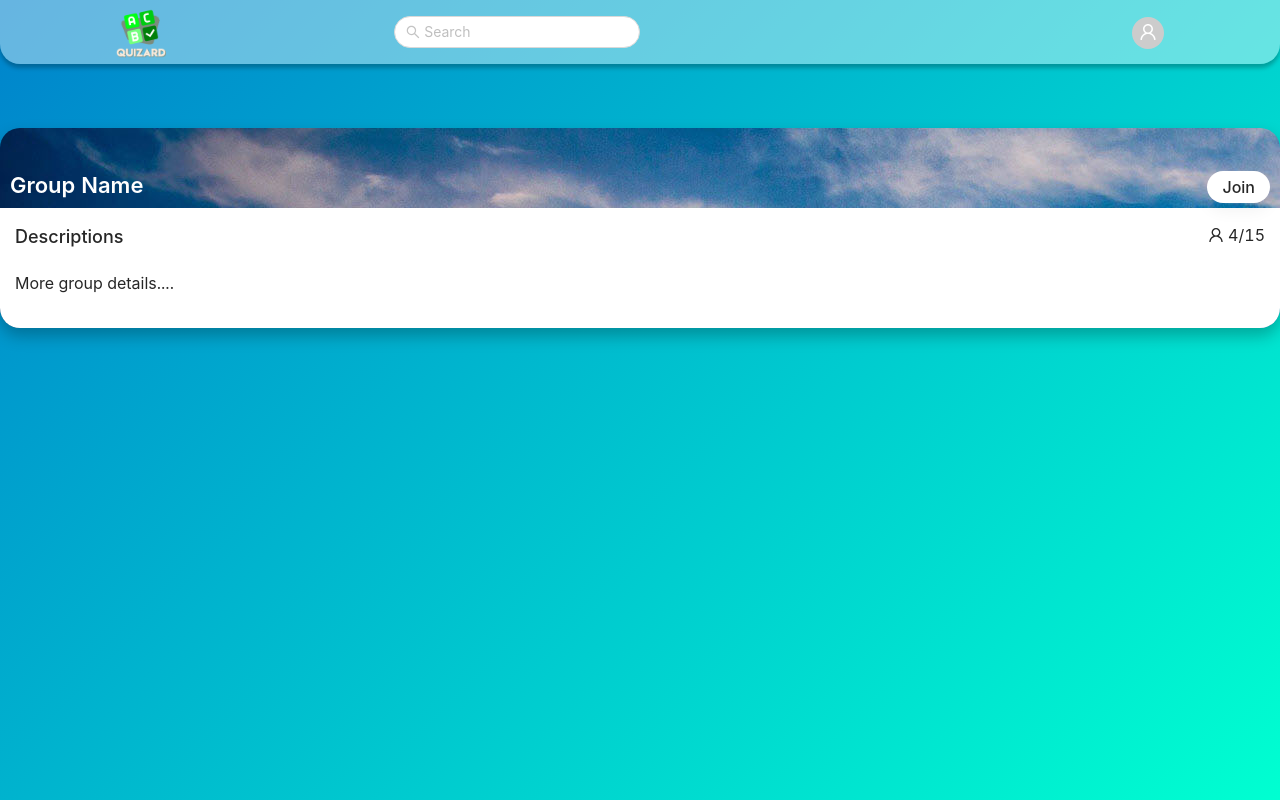
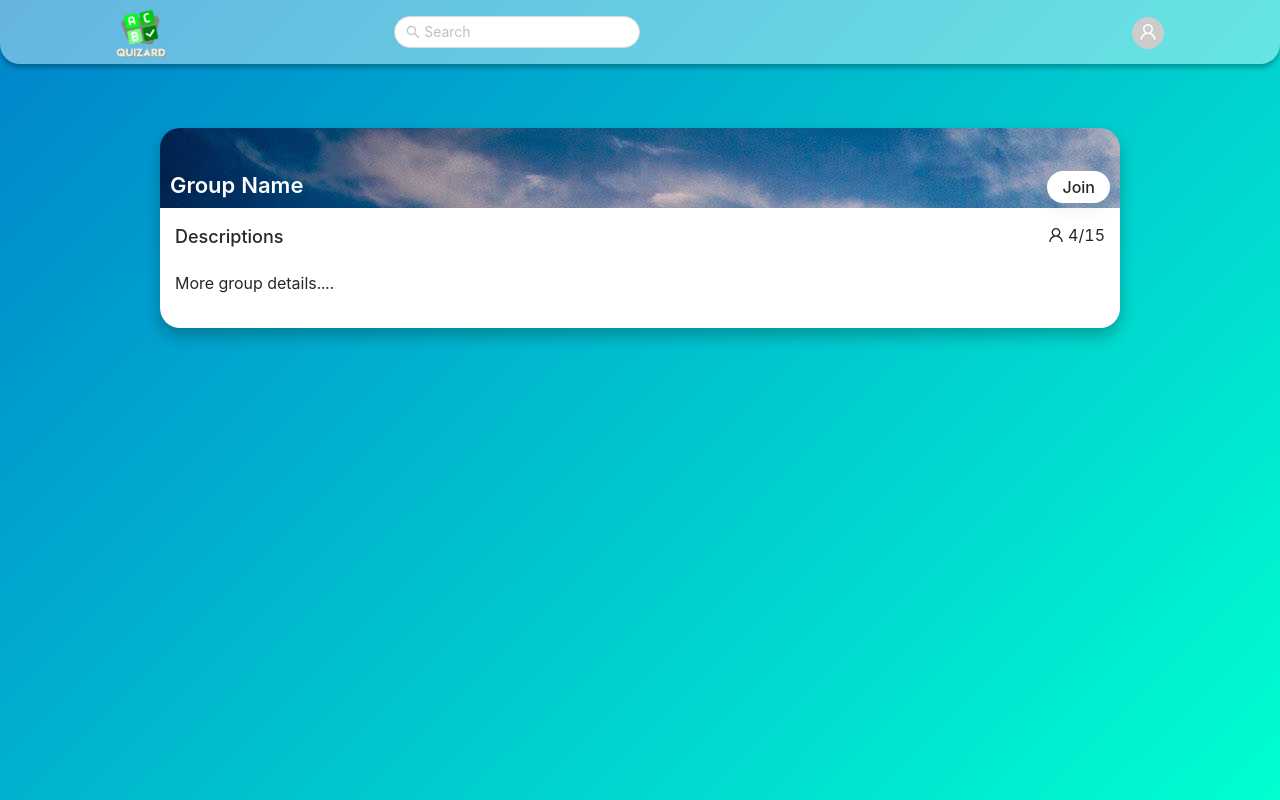
Before and after one commit to becamegod/quizard, a React (Create React App) app: page /dashboard in a window 1280 px wide. Built offline with nearby package versions, Linux system fonts and the light colour scheme.

Commit message:
update DashboardLayout

```diff
--- a/src/components/DashboardLayout/index.jsx
+++ b/src/components/DashboardLayout/index.jsx
@@ -1,5 +1,5 @@
 import React from "react";
-import { Layout } from "antd";
+import { Layout, Row, Col } from "antd";
 import NavBar from "../NavBar";
 // eslint-disable-next-line no-unused-vars
 const { Header, Footer, Sider, Content } = Layout;
@@ -13,7 +13,11 @@ export default function DashboardLayout({ children }) {
         <Header style={{ background: "none", padding: "0px" }}>
           <NavBar />
         </Header>
-        <Content style={{ marginTop: "64px" }}> {children} </Content>
+        <Content style={{ marginTop: "64px" }}>
+          <Row justify="center">
+            <Col span={18}> {children} </Col>
+          </Row>
+        </Content>
         {/* <Footer>Footer</Footer> */}
       </Layout>
     </>
```
